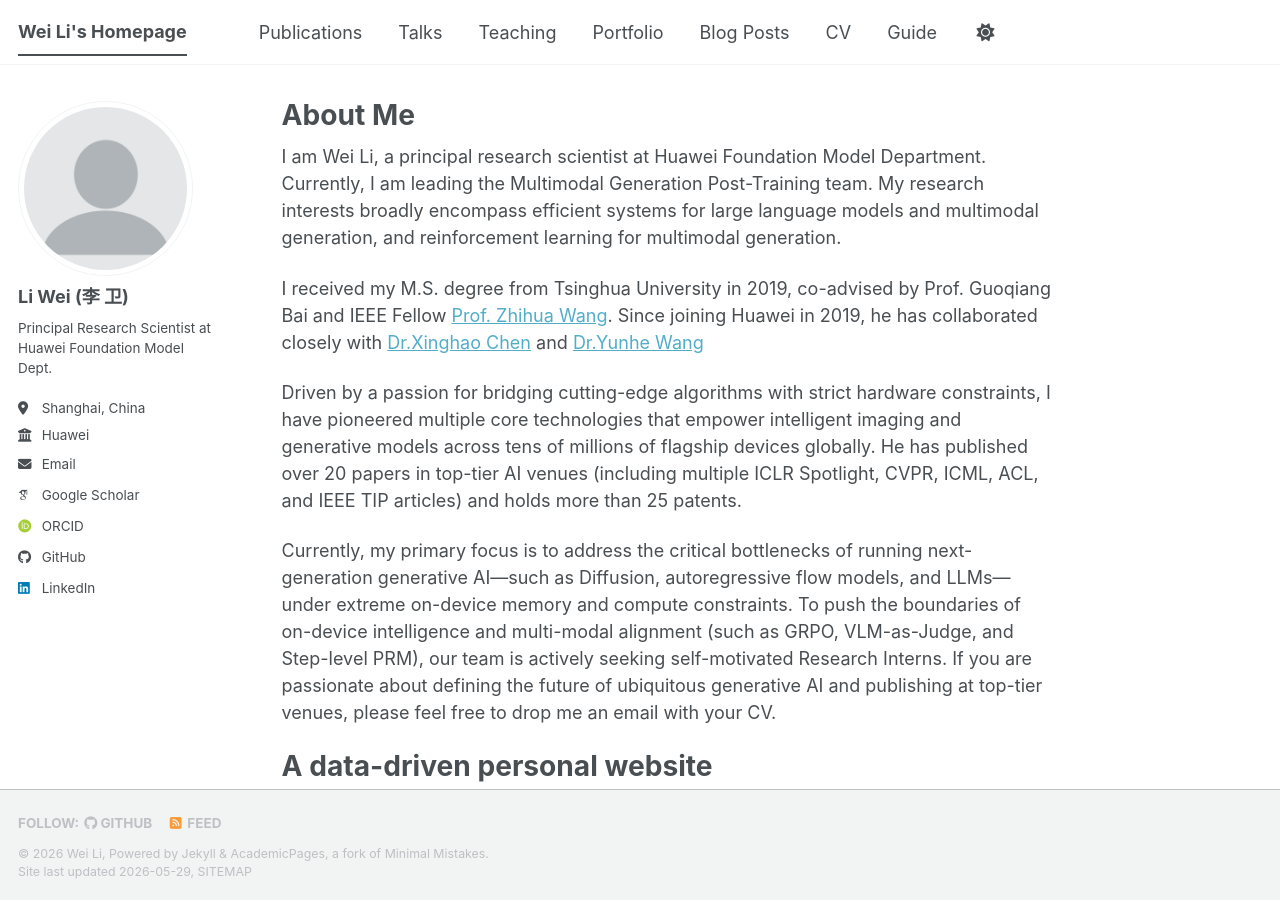
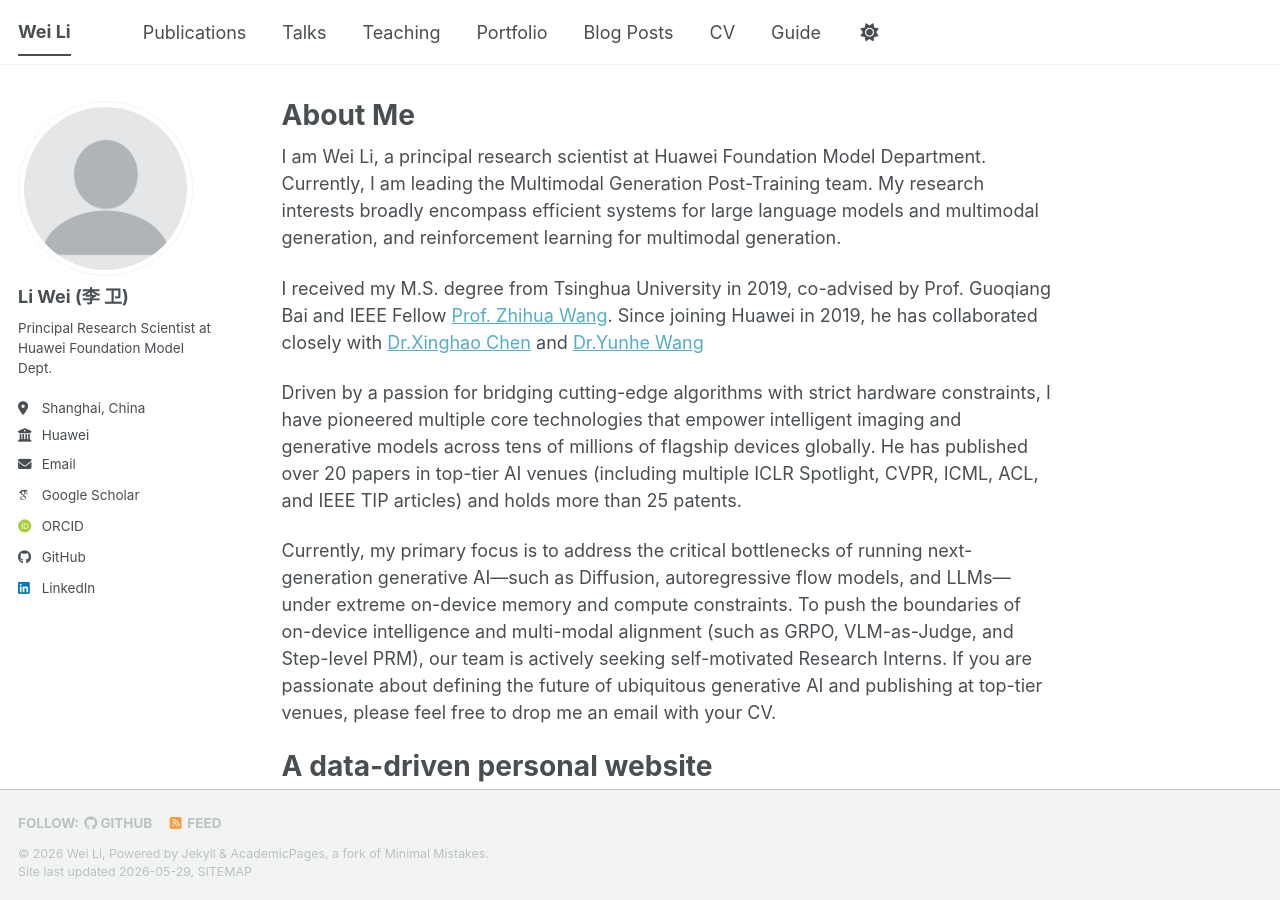
Before and after one commit to WeiLi-THU/WeiLi-THU.github.io, a Jekyll site: the page built from _pages/about.md, in a window 1280 px wide and 900 px high. Built offline with Jekyll 4.4.1, drawn with Linux system fonts in a browser that asks for light colours; some web fonts are replaced; a script bundle is joined from its source files by our own code; library files that are not in the unit come from our copies.

Commit message:
Update _config.yml

```diff
--- a/_config.yml
+++ b/_config.yml
@@ -9,7 +9,7 @@
 # Basic Site Settings
 locale                   : "en-US"
 site_theme               : "default" # The available themes options are "default", "air", "sunrise", "mint", "dirt" and "contrast"
-title                    : "Wei Li's Homepage"
+title                    : "Wei Li"
 title_separator          : "-"
 name                     : &name "Wei Li"
 description              : &description "Your Name's academic portfolio"   # Update this with a general description of your site, this is the default if not overridden by a page
```
